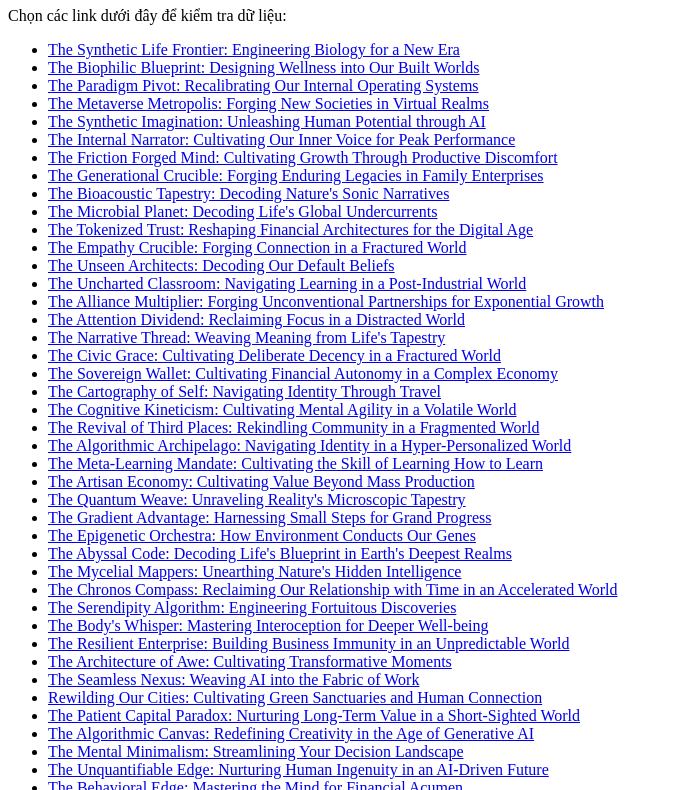
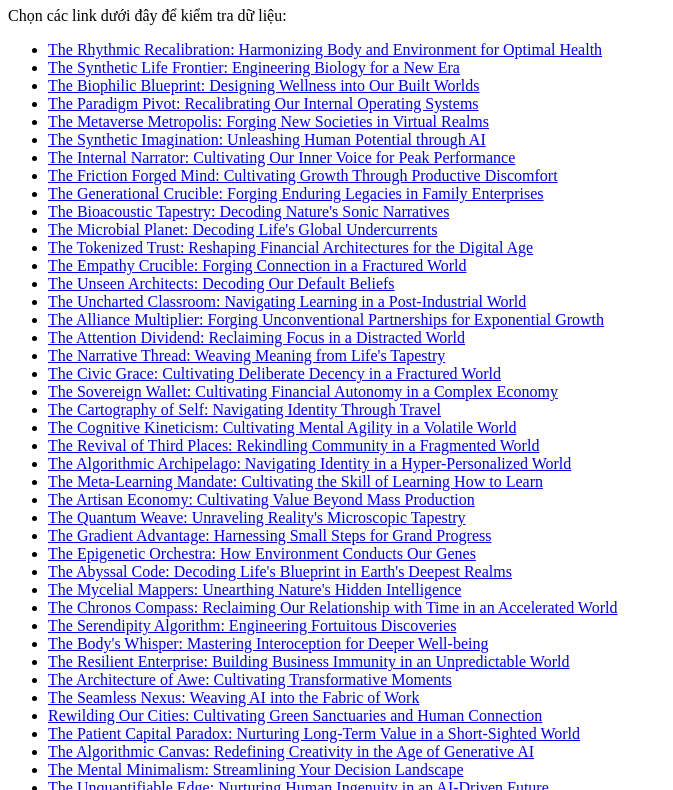
Before and after one commit to hiendo1-a11y/hien_test_555, a plain HTML site: page index.html in a window 1280 px wide. Shown: the part 73-863 px from the top of the page, without its empty margins (0-673 px from the left). Drawn offline with Linux system fonts and the light colour scheme.

Commit message:
🤖 Auto: The Rhythmic Recalibration: Harmonizing Body and Environment for Optimal Health

```diff
--- a/index.html
+++ b/index.html
@@ -8,6 +8,7 @@
     <h1>Hệ thống lưu trữ file Test AI</h1>
     <p>Chọn các link dưới đây để kiểm tra dữ liệu:</p>
     <ul>
+        <li><a href="Test_auto_the_rhythmic_recalibration_harmonizing_body_and_environment_.pdf">The Rhythmic Recalibration: Harmonizing Body and Environment for Optimal Health</a></li>
         <li><a href="Test_auto_the_synthetic_life_frontier_engineering_biology_for_a_new_er.pdf">The Synthetic Life Frontier: Engineering Biology for a New Era</a></li>
         <li><a href="Test_auto_the_biophilic_blueprint_designing_wellness_into_our_built_wo.pdf">The Biophilic Blueprint: Designing Wellness into Our Built Worlds</a></li>
         <li><a href="Test_auto_the_paradigm_pivot_recalibrating_our_internal_operating_syst.pdf">The Paradigm Pivot: Recalibrating Our Internal Operating Systems</a></li>
```
Also changed, not shown: .article_history.json, 1 other file.
